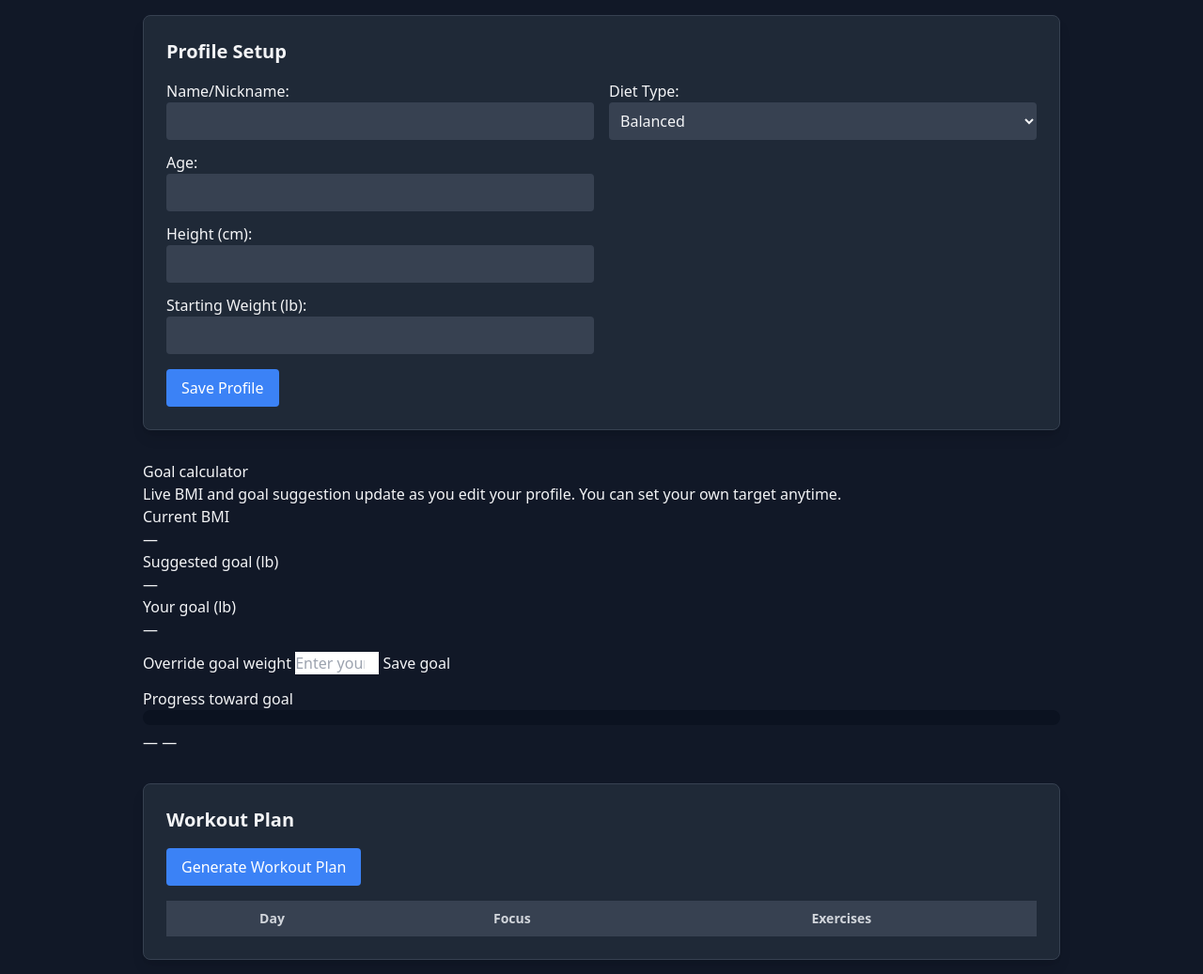
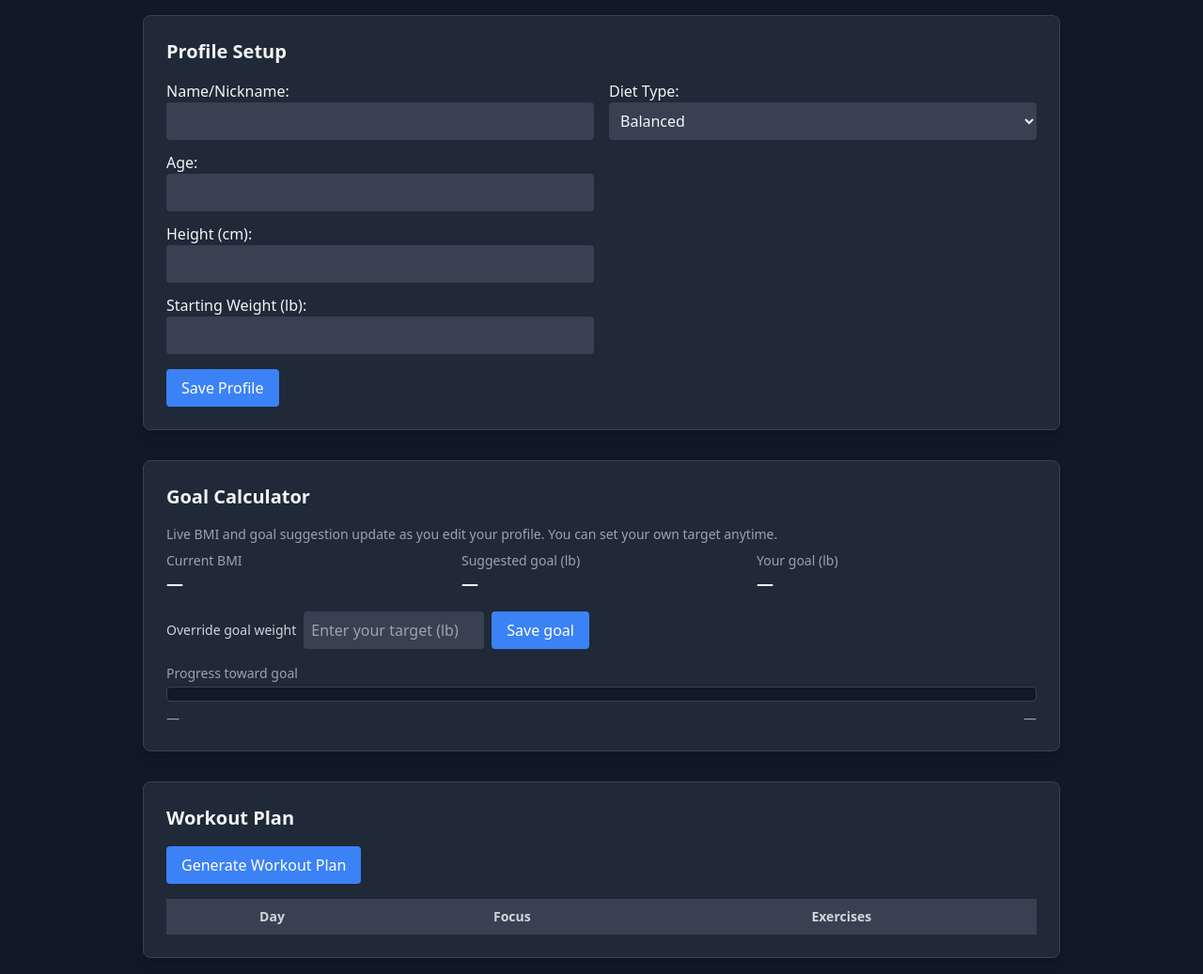
Before and after one commit to StellarArtDesigns/LifeGoals, a plain HTML site: page index.html in a window 1280 px wide. Shown: the part 60-1097 px from the top of the page at 94% size. Drawn offline with nearby package versions, Linux system fonts and the light colour scheme.

Commit message:
Update index.html

```diff
--- a/index.html
+++ b/index.html
@@ -48,34 +48,35 @@
       <span id="profileStatus" class="text-sm text-gray-400 ml-2"></span>
     </section>
 
-  <section class="card">
-  <h2>Goal calculator</h2>
-  <p class="note">Live BMI and goal suggestion update as you edit your profile. You can set your own target anytime.</p>
-  <div class="grid grid-3">
-    <div class="stat"><div class="label">Current BMI</div><div class="value" id="curBMI">—</div></div>
-    <div class="stat"><div class="label">Suggested goal (lb)</div><div class="value" id="suggestedGoal">—</div></div>
-    <div class="stat"><div class="label">Your goal (lb)</div><div class="value" id="goalDisplay">—</div></div>
+   <!-- Goal Calculator-->
+ <section class="bg-gray-800 rounded-lg p-6 shadow-lg border border-gray-700">
+  <h2 class="text-xl font-semibold mb-4">Goal Calculator</h2>
+  <p class="text-sm text-gray-400 mb-2">Live BMI and goal suggestion update as you edit your profile. You can set your own target anytime.</p>
+
+  <div class="grid grid-cols-1 md:grid-cols-3 gap-4 mb-4">
+    <div><div class="text-gray-400 text-sm">Current BMI</div><div id="curBMI" class="text-lg font-bold">—</div></div>
+    <div><div class="text-gray-400 text-sm">Suggested goal (lb)</div><div id="suggestedGoal" class="text-lg font-bold">—</div></div>
+    <div><div class="text-gray-400 text-sm">Your goal (lb)</div><div id="goalDisplay" class="text-lg font-bold">—</div></div>
   </div>
 
-  <div class="row" style="margin-top:12px;">
-    <label for="goal_weight">Override goal weight</label>
-    <input id="goal_weight" type="number" min="80" max="500" placeholder="Enter your target (lb)" />
-    <button id="saveGoal" class="primary">Save goal</button>
-    <span id="goalStatus" class="note"></span>
+  <div class="flex items-center space-x-2 mb-4">
+    <label for="goal_weight" class="text-sm text-gray-300">Override goal weight</label>
+    <input id="goal_weight" type="number" min="80" max="500" placeholder="Enter your target (lb)" class="bg-gray-700 rounded p-2 w-48" />
+    <button id="saveGoal" class="bg-blue-500 hover:bg-blue-600 text-white px-4 py-2 rounded">Save goal</button>
+    <span id="goalStatus" class="text-sm text-gray-400 ml-2"></span>
   </div>
 
-  <div style="margin-top:14px;">
-    <div class="label">Progress toward goal</div>
-    <div id="progressWrap" style="background:#0b1220; border:1px solid var(--border); border-radius:8px; height:16px; overflow:hidden;">
-      <div id="progressBar" style="height:100%; width:0%; background: var(--good);"></div>
+  <div>
+    <div class="text-gray-400 text-sm mb-1">Progress toward goal</div>
+    <div id="progressWrap" class="bg-gray-900 border border-gray-700 rounded h-4 overflow-hidden">
+      <div id="progressBar" class="h-full w-0 bg-green-500"></div>
     </div>
-    <div class="row" style="justify-content:space-between; margin-top:6px;">
-      <span class="note" id="progressText">—</span>
-      <span class="note" id="distanceText">—</span>
+    <div class="flex justify-between text-sm text-gray-400 mt-2">
+      <span id="progressText">—</span>
+      <span id="distanceText">—</span>
     </div>
   </div>
 </section>
-
 
     <!-- Workout Plan -->
     <section id="workouts" class="bg-gray-800 rounded-lg p-6 shadow-lg border border-gray-700">
```
